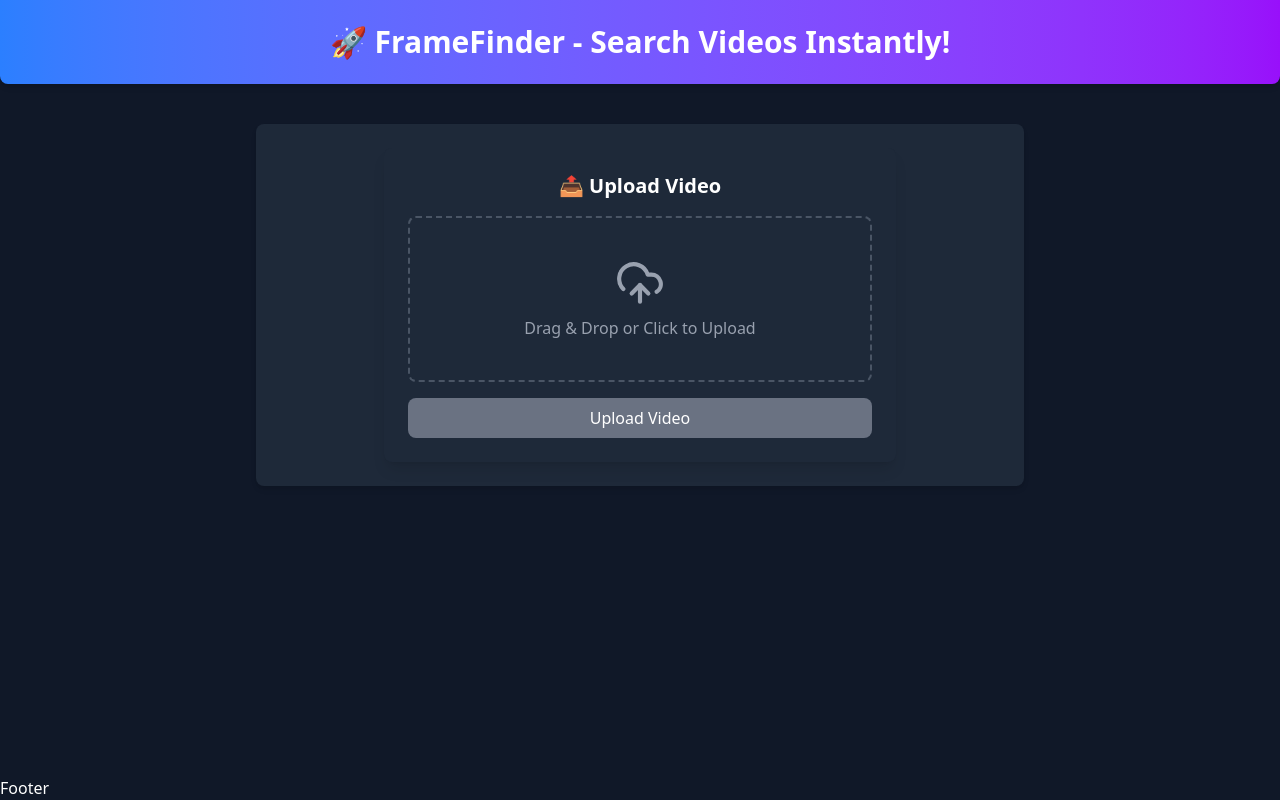
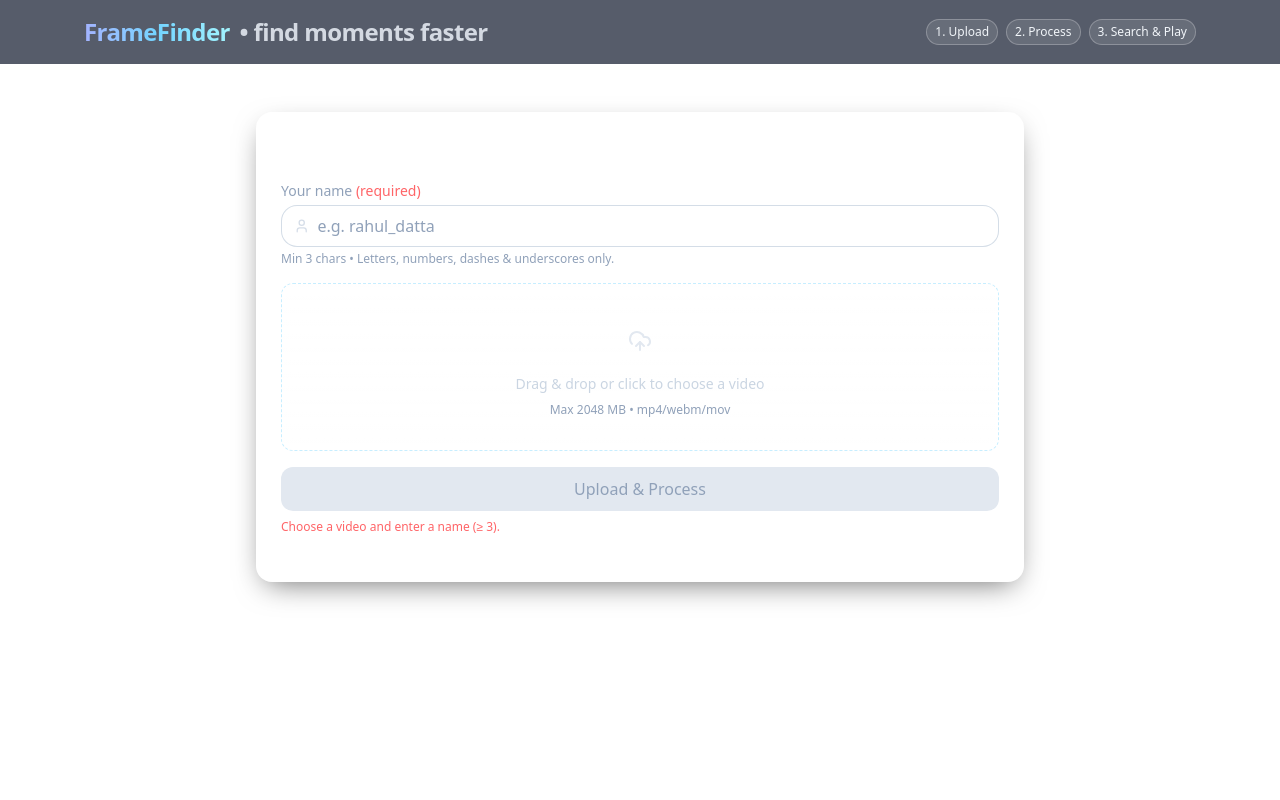
Before and after one commit to rahul2008d/framefinder, a React (Vite) app: page / in a window 1280 px wide. Built offline with nearby package versions, Linux system fonts and the light colour scheme.

Commit message:
frontend working

```diff
--- a/package.json
+++ b/package.json
@@ -16,6 +16,7 @@
     "lucide-react": "^0.477.0",
     "react": "^19.0.0",
     "react-dom": "^19.0.0",
+    "react-hot-toast": "^2.6.0",
     "react-icons": "^5.5.0",
     "tailwindcss": "^4.0.9"
   },
--- a/src/App.tsx
+++ b/src/App.tsx
@@ -2,42 +2,63 @@ import { useState } from "react";
 import Footer from "./components/Footer";
 import SearchVideo from "./components/SearchVideo";
 import UploadVideo from "./components/UploadVideo";
+import { Toaster } from "react-hot-toast";
+
+type VideoMeta = { url: string; key: string };
 
 export default function App() {
-  const [uploadedFileName, setUploadedFileName] = useState<string | null>("");
+  const [video, setVideo] = useState<VideoMeta | null>(null);
 
   return (
-    <div className="flex flex-col min-h-screen bg-gray-900 text-white">
+    <div className="min-h-screen bg-[radial-gradient(ellipse_at_top,_var(--tw-gradient-stops))] from-slate-900 via-slate-900 to-black text-white">
+      <Toaster
+        position="top-right"
+        toastOptions={{ style: { background: "#0f172a", color: "#fff" } }}
+      />
+
       {/* Header */}
-      <header className="text-center text-3xl font-semibold p-6 bg-gradient-to-r from-blue-500 to-purple-600 shadow-md rounded-b-lg">
-        🚀 FrameFinder - Search Videos Instantly!
+      <header className="sticky top-0 z-30 backdrop-blur supports-[backdrop-filter]:bg-slate-900/70">
+        <div className="mx-auto max-w-6xl px-5 py-4 flex items-center justify-between">
+          <h1 className="text-xl sm:text-2xl font-semibold tracking-tight">
+            <span className="bg-gradient-to-r from-indigo-300 via-sky-300 to-cyan-200 bg-clip-text text-transparent">
+              FrameFinder
+            </span>
+            <span className="ml-1 text-slate-200/90"> • find moments faster</span>
+          </h1>
+          <div className="hidden sm:flex gap-2 text-xs">
+            {["1. Upload", "2. Process", "3. Search & Play"].map((t) => (
+              <span
+                key={t}
+                className="px-2 py-1 rounded-full bg-white/10 border border-white/25 text-slate-100"
+              >
+                {t}
+              </span>
+            ))}
+          </div>
+        </div>
       </header>
 
-      {/* Main Content */}
-      <main className="flex-1 flex flex-col items-center gap-6 px-6 py-10">
-        {/* Upload Section - Hide after successful upload */}
-        {!uploadedFileName && (
-          <section className="w-full max-w-3xl bg-gray-800 p-6 rounded-lg shadow-md">
-            <UploadVideo onUploadSuccess={setUploadedFileName} />
+      {/* Main */}
+      <main className="mx-auto max-w-6xl px-4 sm:px-6 py-8 sm:py-12 space-y-8">
+        {!video && (
+          <section className="mx-auto max-w-3xl">
+            <UploadVideo onUploadSuccess={(v: VideoMeta) => setVideo(v)} />
           </section>
         )}
 
-        {/* Show uploaded file name after success */}
-        {uploadedFileName && (
-          <p className="text-green-400 text-center text-lg font-semibold">
-            ✅ Uploaded successfully!
-          </p>
-        )}
-
-        {/* Search Section - Change text after upload */}
-        {uploadedFileName && (
-          <section className="w-full max-w-3xl bg-gray-800 p-6 rounded-lg shadow-md">
-            <SearchVideo uploadedFileName={uploadedFileName} />
+        {video && (
+          <section className="mx-auto max-w-3xl">
+            <div className="text-center mb-3">
+              <span className="text-emerald-300 font-medium">✅ Video ready</span>
+              <p className="text-sm text-slate-400">
+                Search any moment with natural language.
+              </p>
+            </div>
+            <SearchVideo videoUrl={video.url} videoKey={video.key} />
           </section>
         )}
       </main>
 
-      {/* Footer */}
       <Footer />
     </div>
   );
--- a/src/components/UploadVideo.tsx
+++ b/src/components/UploadVideo.tsx
@@ -1,79 +1,156 @@
-import { useState } from "react";
-import { CloudUpload, CheckCircle, Loader2 } from "lucide-react";
+import { useCallback, useRef, useState } from "react";
+import { CloudUpload, CheckCircle, Loader2, User, CircleX, CircleCheck } from "lucide-react";
 import { motion } from "framer-motion";
+import toast from "react-hot-toast";
 import { uploadFileToS3, fetchWithRetry } from "../utils";
-import ProgressIndicator from "./ProgressIndicator";
+
+type VideoMeta = { url: string; key: string };
 
 interface UploadVideoProps {
-  onUploadSuccess: (fileName: string) => void;
+  onUploadSuccess: (v: VideoMeta) => void;
 }
 
-const UploadVideo: React.FC<UploadVideoProps> = ({ onUploadSuccess }) => {
+const MAX_MB = 2048; // keep in sync with server's presign limit
+const MIN_NAME_CHARS = 3; // minimum sanitized chars before enabling upload
+
+export default function UploadVideo({ onUploadSuccess }: UploadVideoProps) {
   const [file, setFile] = useState<File | null>(null);
-  const [uploading, setUploading] = useState<boolean>(false);
-  const [uploaded, setUploaded] = useState<boolean>(false);
-  const [uploadStep, setUploadStep] = useState<number>(0);
+  const [name, setName] = useState<string>("");
+  const [step, setStep] = useState<number>(0); // 0 idle, 1 presign, 2 upload, 3 process, 4 done
+  const [uploading, setUploading] = useState(false);
 
-  const handleFileChange = (event: React.ChangeEvent<HTMLInputElement>) => {
-    const selectedFile = event.target.files?.[0] || null;
-    setFile(selectedFile);
-    setUploaded(false);
+  const dropRef = useRef<HTMLLabelElement | null>(null);
+  const fileInputRef = useRef<HTMLInputElement | null>(null);
+
+  const sanitizeUser = (raw: string) =>
+    raw
+      .trim()
+      .toLowerCase()
+      .replace(/\s+/g, "-")
+      .replace(/[^a-z0-9-_]/g, "");
+
+  const sanitizeFile = (raw: string) =>
+    raw.replace(/\s+/g, "-").replace(/[^a-zA-Z0-9._-]/g, "");
+
+  const onFileSelect = (f: File) => {
+    if (!f.type.startsWith("video/")) {
+      toast.error("Please choose a video file.");
+      return;
+    }
+    if (f.size > MAX_MB * 1024 * 1024) {
+      toast.error(`File too large (>${MAX_MB}MB).`);
+      return;
+    }
+    setFile(f);
+  };
+
+  const handleFileChange = (e: React.ChangeEvent<HTMLInputElement>) => {
+    const f = e.target.files?.[0];
+    if (f) onFileSelect(f);
+  };
+
+  const handleDrop = useCallback((e: React.DragEvent) => {
+    e.preventDefault();
+    const f = e.dataTransfer.files?.[0];
+    if (f) onFileSelect(f);
+    dropRef.current?.classList.remove("ring-2", "ring-sky-400/60");
+  }, []);
+
+  const handleDragOver = (e: React.DragEvent) => {
+    e.preventDefault();
+    dropRef.current?.classList.add("ring-2", "ring-sky-400/60");
+  };
+  const handleDragLeave = () => {
+    dropRef.current?.classList.remove("ring-2", "ring-sky-400/60");
+  };
+
+  const makeS3Key = (f: File, userSafe: string) => {
+    const ts = Date.now();
+    const folder = `${userSafe}-${ts}`;
+    const safeName = sanitizeFile(f.name);
+    return `uploads/${folder}/${ts}-${safeName}`;
+  };
+
+  const userSafe = sanitizeUser(name);
+  const nameValid = userSafe.length >= MIN_NAME_CHARS;
+  const canUpload = !!file && nameValid && !uploading;
+
+  const removeFile = () => {
+    if (uploading) return;
+    setFile(null);
+    setStep(0);
+    if (fileInputRef.current) fileInputRef.current.value = "";
   };
 
   const handleUpload = async () => {
     if (!file) return;
+    if (!nameValid) {
+      toast.error(
+        `Name must be at least ${MIN_NAME_CHARS} characters (letters/numbers/dash/underscore).`
+      );
+      return;
+    }
 
-    setUploading(true);
-    setUploadStep(1);
+    const server = import.meta.env.VITE_SERVER as string | undefined;
+    if (!server) {
+      toast.error("VITE_SERVER is not set.");
+      return;
+    }
 
     try {
-      const fileName = encodeURIComponent(file.name);
+      setUploading(true);
+      setStep(1);
 
-      const signedUrlResponse = await fetchWithRetry<{
+      const key = makeS3Key(file, userSafe);
+
+      // 1) Presign POST
+      const presign = await fetchWithRetry<{
         url: string;
         fields: Record<string, string>;
-      }>(`${import.meta.env.VITE_SERVER}/video/get-signed-url/`, {
+      }>(`${server}/video/get-signed-url`, {
         method: "POST",
         headers: { "Content-Type": "application/json" },
-        body: JSON.stringify({ file_name: fileName }),
+        body: JSON.stringify({ file_name: key, content_type: file.type }),
       });
+      if (!presign?.url || !presign?.fields)
+        throw new Error("Invalid presign response");
 
-      if (!signedUrlResponse.url || !signedUrlResponse.fields) {
-        throw new Error("Invalid signed URL response.");
-      }
+      // 2) Upload to S3
+      setStep(2);
+      const ok = await uploadFileToS3(presign.url, presign.fields, file);
+      if (!ok) throw new Error("S3 upload failed");
 
-      // 🔹 Step 2: Upload file using POST request with FormData
-      setUploadStep(2);
-      const uploadSuccess = await uploadFileToS3(
-        signedUrlResponse.url,
-        signedUrlResponse.fields,
-        file
-      );
-      if (!uploadSuccess) throw new Error("File upload failed");
-
-      // Step 3: Process the video
-      setUploadStep(3);
-      const response = await fetchWithRetry<{
-        url: string;
+      // 3) Ask backend to process + index
+      setStep(3);
+      type ProcessResp = {
+        video_key?: string;
+        presigned_get?: string;
+        url?: string;
         message: string;
         total_chunks: number;
-      }>(`${import.meta.env.VITE_SERVER}/video/process_video/`, {
+      };
+      const processRes = await fetchWithRetry<ProcessResp>(
+        `${server}/video/process`,
+        {
           method: "POST",
           headers: { "Content-Type": "application/json" },
-        body: JSON.stringify({ file_name: fileName }),
-      });
+          body: JSON.stringify({ file_name: key }),
+        }
+      );
 
-      if (!response.message || typeof response.total_chunks !== "number") {
-        throw new Error("Invalid process video response.");
+      const playable = processRes.presigned_get || processRes.url || "";
+      const resolvedKey = processRes.video_key || key;
+
+      if (!playable) {
+        toast("Video accepted; preparing index…", { icon: "⏳" });
+      } else {
+        setStep(4);
+        toast.success("Video ready! 🎉");
+        onUploadSuccess({ url: playable, key: resolvedKey });
       }
-
-      // 🔹 Step 4: Update UI
-      setUploadStep(4);
-      setUploaded(true);
-      onUploadSuccess(response?.url);
-    } catch (error) {
-      console.error("❌ Upload failed:", error);
-      alert("Upload failed. Please try again.");
+    } catch (err: any) {
+      console.error(err);
+      toast.error(err?.message || "Upload failed");
     } finally {
       setUploading(false);
     }
@@ -81,67 +158,148 @@ const UploadVideo: React.FC<UploadVideoProps> = ({ onUploadSuccess }) => {
 
   return (
     <motion.div
-      className="w-full max-w-lg mx-auto bg-gray-800 bg-opacity-80 backdrop-blur-md shadow-lg rounded-lg p-6 text-white"
-      initial={{ opacity: 0, scale: 0.9 }}
-      animate={{ opacity: 1, scale: 1 }}
-      transition={{ duration: 0.3, delay: 0.2 }}
-      exit={{ opacity: 0, scale: 0.9 }}
+      initial={{ opacity: 0, y: 6 }}
+      animate={{ opacity: 1, y: 0 }}
+      className="bg-white/5 border border-white/10 rounded-2xl p-6 shadow-[0_10px_30px_-10px_rgba(0,0,0,0.6)]"
     >
-      {!uploaded ? (
-        <>
-          {uploading && <ProgressIndicator step={uploadStep} totalSteps={4} />}
-          <h2 className="text-xl font-semibold text-center mb-4">
-            📤 Upload Video
+      <h2 className="text-lg sm:text-xl font-semibold text-center mb-4">
+        Upload a video
       </h2>
-          {/* Progress Indicator */}
 
-          <label className="flex flex-col items-center justify-center w-full border-2 border-dashed border-gray-600 rounded-lg py-10 cursor-pointer hover:border-blue-500 transition-all">
+      {/* User name */}
+      <div className="mb-4">
+        <label className="block text-sm text-slate-400 mb-1" htmlFor="u-name">
+          Your name <span className="text-red-400">(required)</span>
+        </label>
+        <div
+          className={`flex items-center gap-2 rounded-2xl px-3 py-2 bg-white/5 border
+                         ${
+                           name.length > 0 && !nameValid
+                             ? "border-red-400/60"
+                             : "border-slate-300/80"
+                         }
+                         focus-within:ring-2 focus-within:ring-sky-400/60`}
+        >
+          <User
+            className={`h-4 w-4 ${
+              name.length > 0 && !nameValid
+                ? "text-red-300"
+                : "text-slate-300/80"
+            }`}
+          />
           <input
+            id="u-name"
+            value={name}
+            onChange={(e) => setName(e.target.value)}
+            placeholder="e.g. rahul_datta"
+            maxLength={32}
+            className="w-full bg-transparent text-slate-400 placeholder:text-slate-400 outline-none"
+            aria-required="true"
+          />
+        </div>
+        <p className="mt-1 text-xs text-slate-400">
+          Min {MIN_NAME_CHARS} chars • Letters, numbers, dashes & underscores
+          only.
+        </p>
+      </div>
+
+      {/* Dropzone */}
+      <label
+        ref={dropRef}
+        onDrop={handleDrop}
+        onDragOver={handleDragOver}
+        onDragLeave={handleDragLeave}
+        className="group relative w-full flex flex-col items-center justify-center gap-2 rounded-xl border border-dashed border-sky-300/40 bg-gradient-to-b from-white/5 to-white/0 p-8 cursor-pointer transition-colors hover:border-sky-400/40"
+      >
+        <input
+          ref={fileInputRef}
           type="file"
           className="hidden"
           onChange={handleFileChange}
           accept="video/*"
         />
-            {file ? (
-              <span className="text-green-400">{file.name}</span>
-            ) : (
+        <div className="rounded-full p-3 bg-white/5 border border-white/10">
+          <CloudUpload className="h-6 w-6 text-slate-200 group-hover:text-sky-300 transition-colors" />
+        </div>
+        <div className="text-sm text-slate-300">
+          <span className="font-medium">Drag & drop</span> or click to choose a
+          video
+        </div>
+        <div className="text-xs text-slate-400">
+          Max {MAX_MB} MB • mp4/webm/mov
+        </div>
+      </label>
+
+      {file && (
+        <div className="mt-3 flex items-center justify-between rounded-xl border border-white/15 bg-white/5 px-3 py-2">
+          <div className="text-sm text-emerald-500 truncate">
+            <CircleCheck className="inline h-4 w-4 mr-1" /> Selected : &nbsp;
+            <span className="font-medium text-emerald-500">{file.name}</span>
+          </div>
+          <button
+            type="button"
+            onClick={removeFile}
+            disabled={uploading}
+            className="p-1 rounded-full hover:bg-white/10 text-slate-300 hover:text-black disabled:opacity-50"
+            aria-label="Remove selected file"
+            title="Remove"
+          >
+            <CircleX className="h-5 w-5" />
+          </button>
+        </div>
+      )}
+
+      {/* CTA */}
+      <button
+        onClick={handleUpload}
+        disabled={!canUpload}
+        className={`mt-4 w-full inline-flex items-center justify-center gap-2 rounded-xl px-4 py-2.5 font-medium transition
+          ${
+            canUpload
+              ? "bg-sky-500 hover:bg-sky-600 text-white"
+              : "bg-slate-200 text-slate-400 cursor-not-allowed"
+          }
+        `}
+      >
+        {uploading ? <Loader2 className="h-4 w-4 animate-spin" /> : null}
+        {uploading ? "Uploading…" : "Upload & Process"}
+      </button>
+
+      {!canUpload && (
+        <p className="mt-2 text-xs text-red-400">
+          {!file && !nameValid && (
+            <>Choose a video and enter a name (≥ {MIN_NAME_CHARS}).</>
+          )}
+          {!file && nameValid && <>Choose a video to continue.</>}
+          {file && !nameValid && (
             <>
-                <CloudUpload size={50} className="text-gray-400 mb-2" />
-                <span className="text-gray-400">
-                  Drag & Drop or Click to Upload
-                </span>
+              Enter a valid name (≥ {MIN_NAME_CHARS}; letters/numbers/-/_ only).
             </>
           )}
-          </label>
+        </p>
+      )}
 
-          <button
-            className={`w-full mt-4 py-2 text-center rounded-lg font-medium transition-all flex items-center justify-center ${
-              file
-                ? "bg-blue-500 hover:bg-blue-600"
-                : "bg-gray-500 cursor-not-allowed"
+      {/* Steps */}
+      <div className="mt-4 flex items-center justify-center gap-2 text-xs text-slate-400">
+        {[1, 2, 3, 4].map((i) => (
+          <div
+            key={i}
+            className={`h-1.5 w-12 rounded-full ${
+              step >= i ? "bg-sky-400" : "bg-white/10"
             }`}
-            onClick={handleUpload}
-            disabled={!file || uploading}
-          >
-            {uploading ? (
-              <Loader2 className="animate-spin mr-2" size={18} />
-            ) : (
-              "Upload Video"
-            )}
-          </button>
-        </>
-      ) : (
+          />
+        ))}
+      </div>
+
+      {step === 4 && (
         <motion.div
-          className="flex items-center justify-between bg-green-800 bg-opacity-50 p-3 rounded-lg"
           initial={{ opacity: 0 }}
           animate={{ opacity: 1 }}
+          className="mt-3 flex items-center justify-center gap-2 text-emerald-300"
         >
-          <span className="text-green-400">{file?.name} uploaded!</span>
-          <CheckCircle size={20} className="text-green-400" />
+          <CheckCircle className="h-4 w-4" /> Ready to search!
         </motion.div>
       )}
     </motion.div>
   );
-};
-
-export default UploadVideo;
+}
```
Also changed, not shown: src/components/ProgressIndicator.tsx (+18 -33 lines), src/components/SearchVideo.tsx (+144 -131 lines), 1 other file (tests, documents, lock files or other folders). Lines whose indentation alone changed are shown as unchanged.
